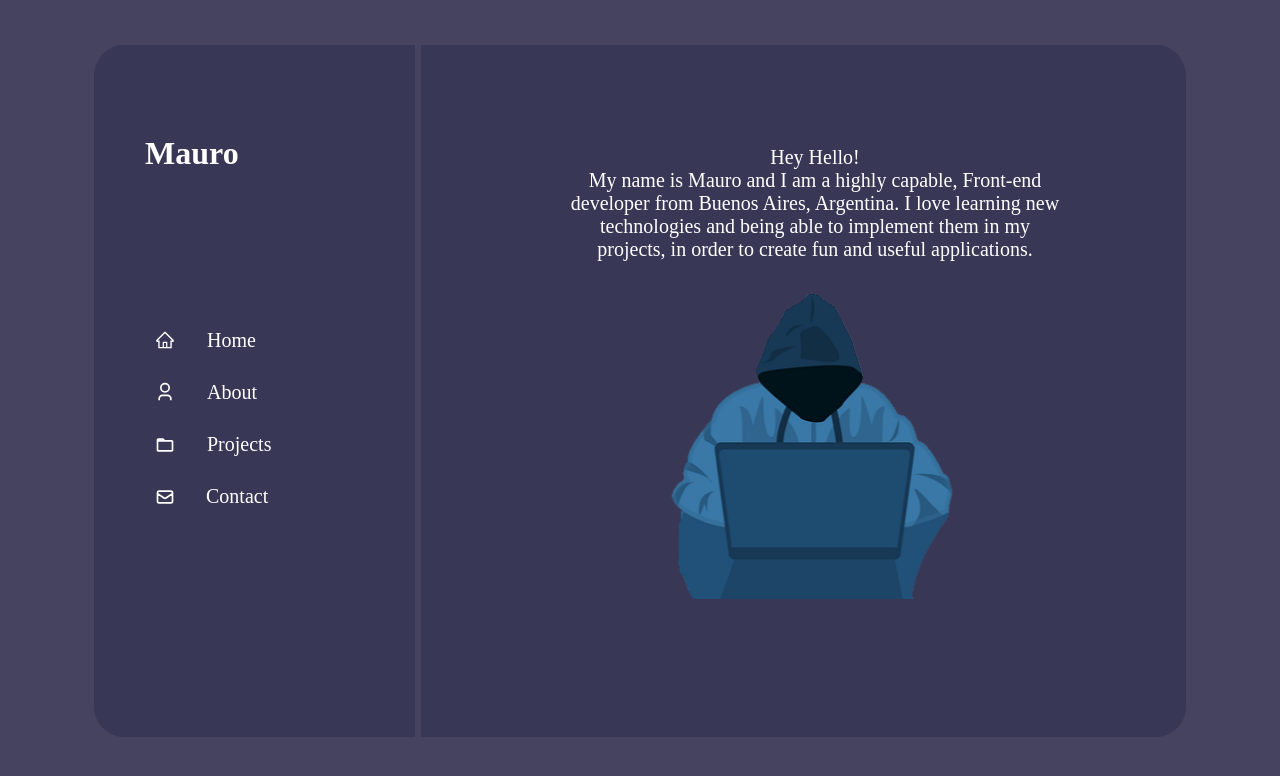
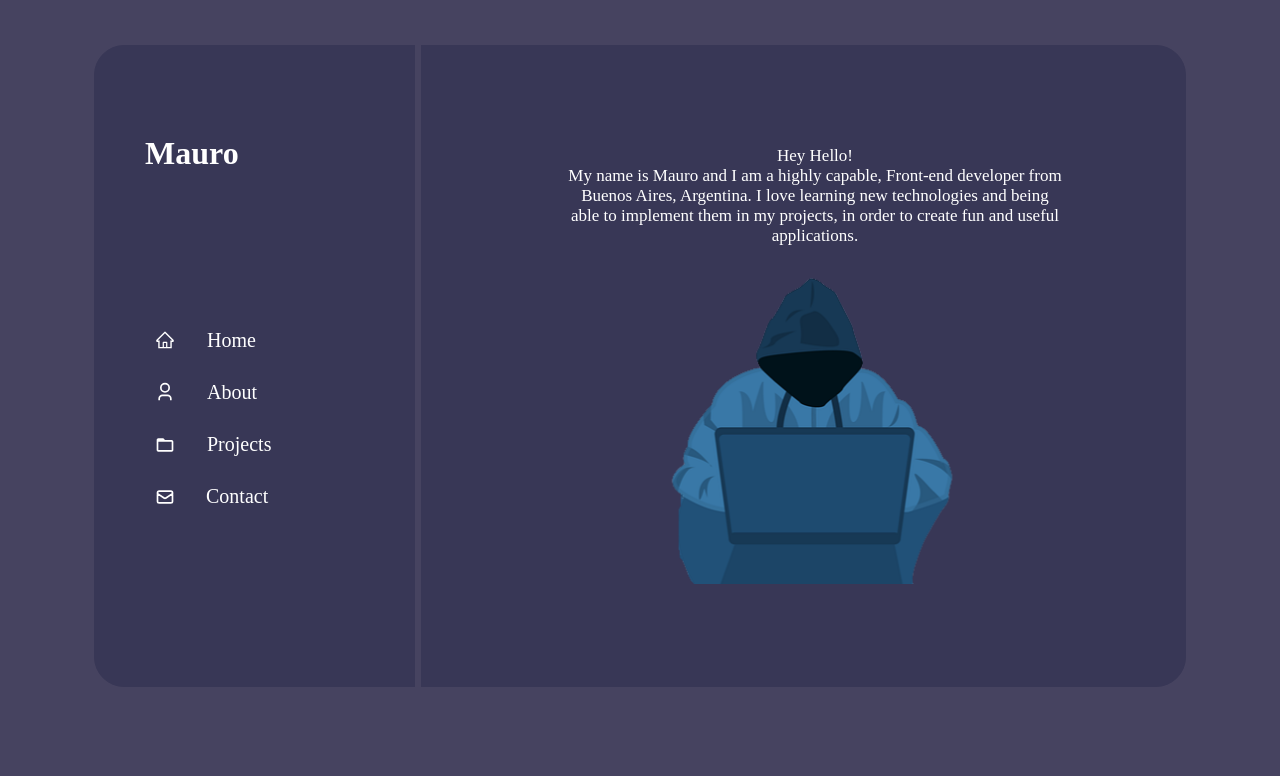
Before and after one commit to maureSs/maurososa-OLD, a React (Create React App) app: page /about in a window 1280 px wide. Shown: the top 776 px of the page. Built offline with nearby package versions, Linux system fonts and the light colour scheme.

Commit message:
website commit

```diff
--- a/src/index.css
+++ b/src/index.css
@@ -158,7 +158,7 @@ body {
 @media (min-width: 800px) and (max-width: 1400px) {
   .main-container {
     width: 1050px;
-    min-height: 650px;
+    min-height: 600px;
     margin: 45px auto;
     padding: 20px;
   }
@@ -325,7 +325,7 @@ body {
   .about-container {
     width: 500px;
     height: 200px;
-    font-size: 20px;
+    font-size: 17px;
     margin-left: 450px;
     margin-top: 80px;
   }
@@ -365,6 +365,7 @@ body {
     height: 400px;
     font-size: 18px;
     margin-left: 360px;
+    margin-top: 30px;
   }
 }
 
@@ -400,7 +401,7 @@ body {
 @media (min-width: 800px) and (max-width: 1400px) {
   .projects-title {
     font-size: 30px;
-    margin-left: 15px;
+    margin-left: 22px;
   }
 }
 
@@ -606,7 +607,7 @@ body {
 }
 @media (min-width: 800px) and (max-width: 1400px) {
   .email-option {
-    margin-top: 30px;
+    margin-top: 20px;
     margin-left: 600px;
   }
 }
```
